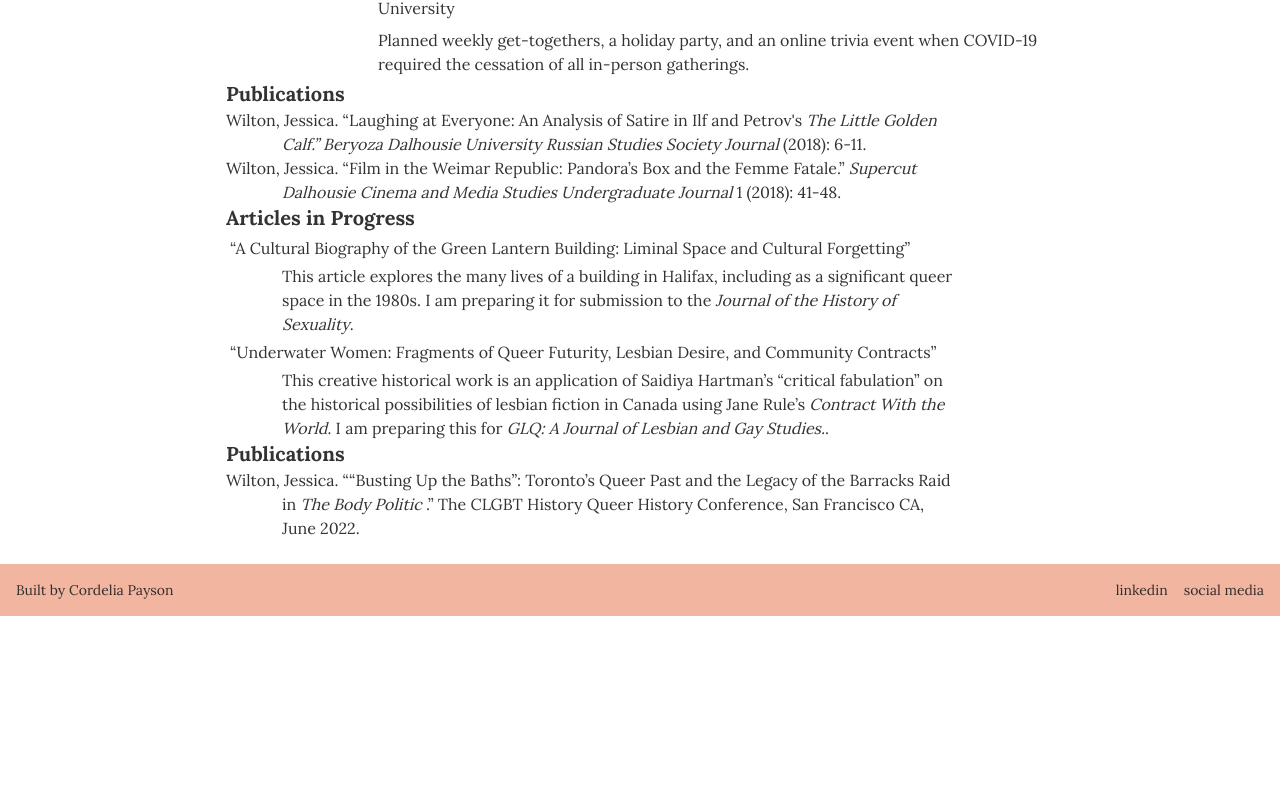
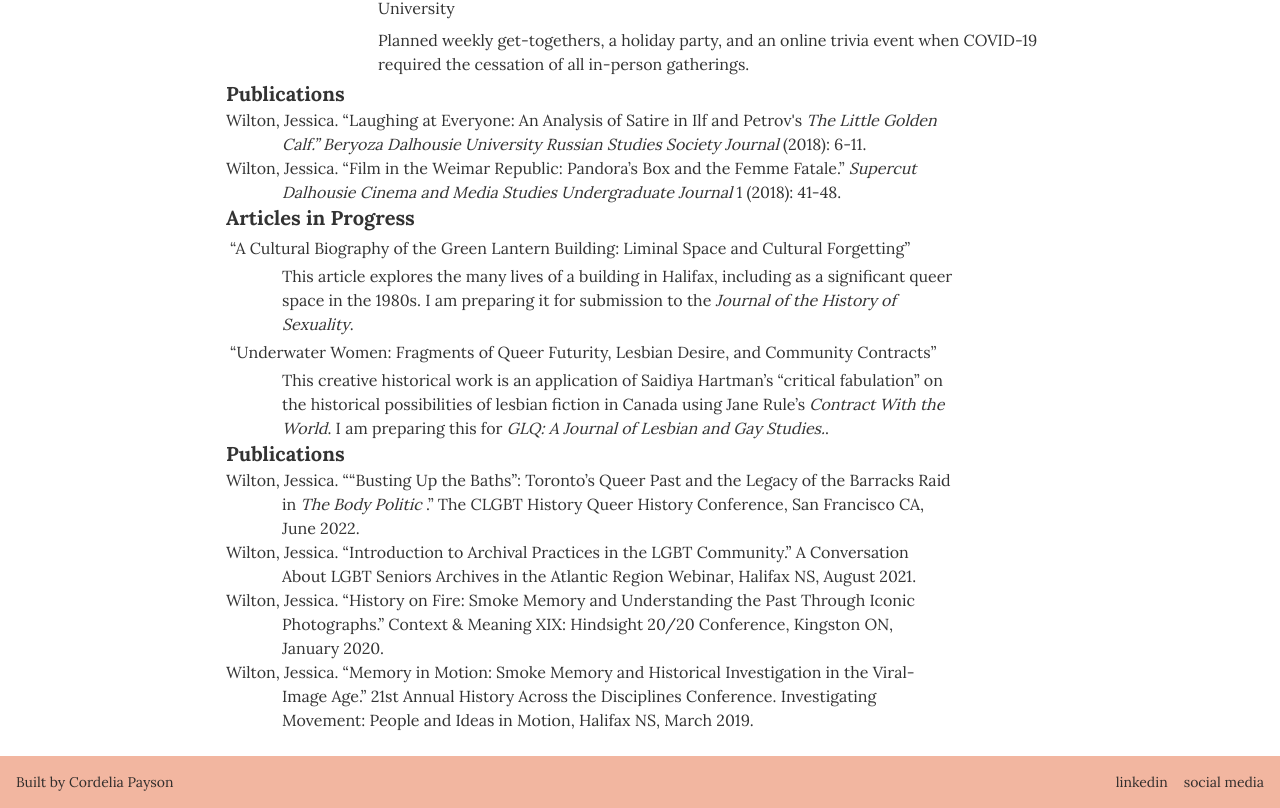
Before and after one commit to cordelia-payson/jw-site, a Next.js app: page /cv in a window 1280 px wide. Shown: the part 2485-3293 px from the top of the page. Before the commit the page ends 3101 px from the top, so only its background shows below. Built offline with nearby package versions, Linux system fonts and the light colour scheme.

Commit message:
finished adding presentations

```diff
--- /dev/null
+++ b/components/cv/indent.js
@@ -0,0 +1,7 @@
+function Indent({ text }) {
+  return (
+    <div className="ml-14 -indent-14 max-w-2xl">{text}</div>
+  );
+}
+
+export default Indent;
--- a/components/cv/info.js
+++ b/components/cv/info.js
@@ -93,3 +93,6 @@ export const volunteer = [
     bullets: ['Planned and facilitated social events for the graduate history students at Queen’s University', 'Planned weekly get-togethers, a holiday party, and an online trivia event when COVID-19 required the cessation of all in-person gatherings.'],
   },
 ];
+
+// presentations
+export const presentations = ['Wilton, Jessica. “Introduction to Archival Practices in the LGBT Community.” A Conversation About LGBT Seniors Archives in the Atlantic Region Webinar, Halifax NS, August 2021.', 'Wilton, Jessica. “History on Fire: Smoke Memory and Understanding the Past Through Iconic Photographs.” Context & Meaning XIX: Hindsight 20/20 Conference, Kingston ON, January 2020.', 'Wilton, Jessica. “Memory in Motion: Smoke Memory and Historical Investigation in the Viral-Image Age.” 21st Annual History Across the Disciplines Conference. Investigating Movement: People and Ideas in Motion, Halifax NS, March 2019.'];
--- a/components/cv/sections/presentations.js
+++ b/components/cv/sections/presentations.js
@@ -1,5 +1,7 @@
 /* eslint-disable max-len */
 import Title from '../title.js';
+import Indent from '../indent.js';
+import { presentations } from '../info.js';
 
 function Presentations() {
   return (
@@ -15,6 +17,8 @@ function Presentations() {
         .” The CLGBT History Queer History Conference, San
         Francisco CA, June 2022.
       </div>
+
+      {presentations.map((text) => <Indent text={text} />)}
     </div>
   );
 }
```
